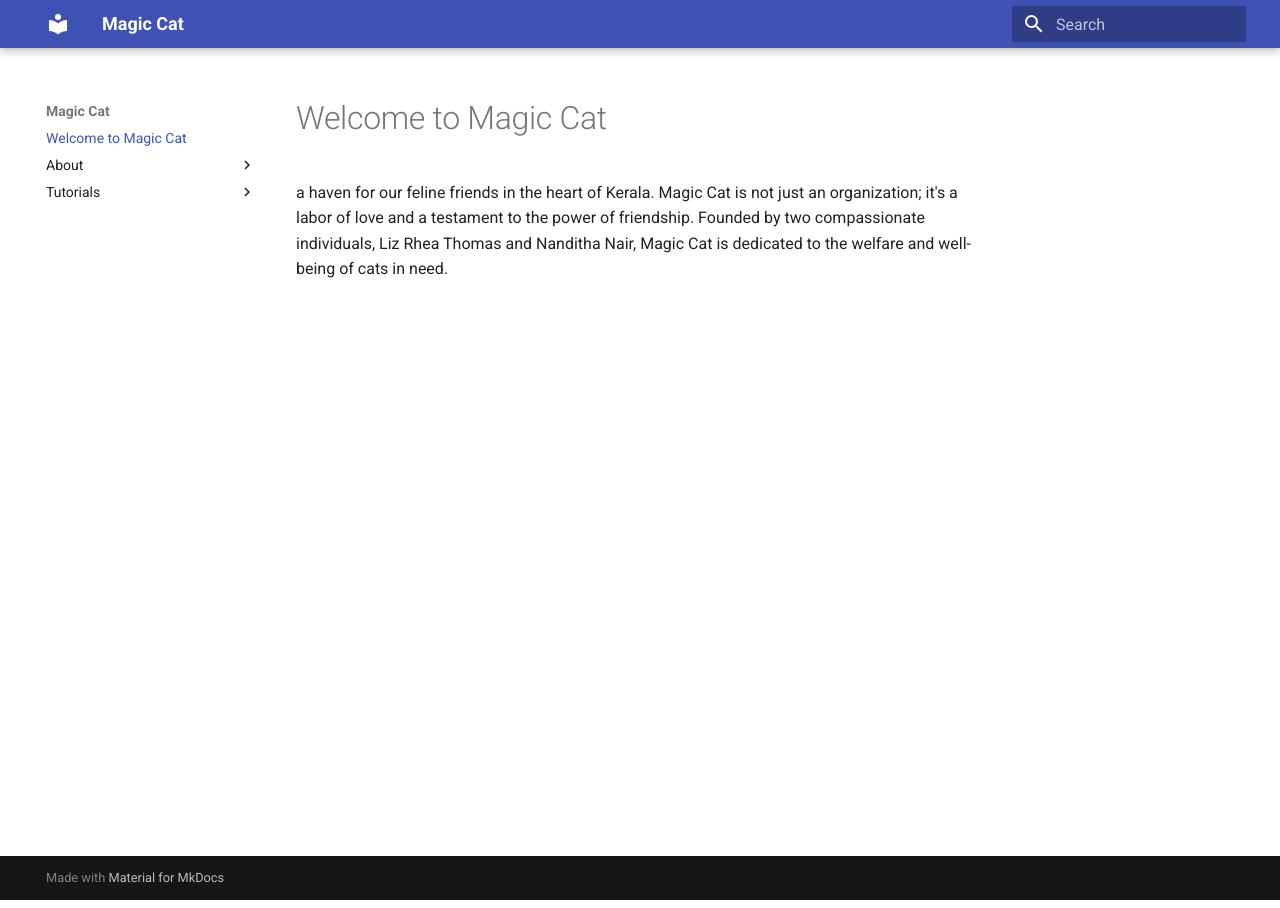
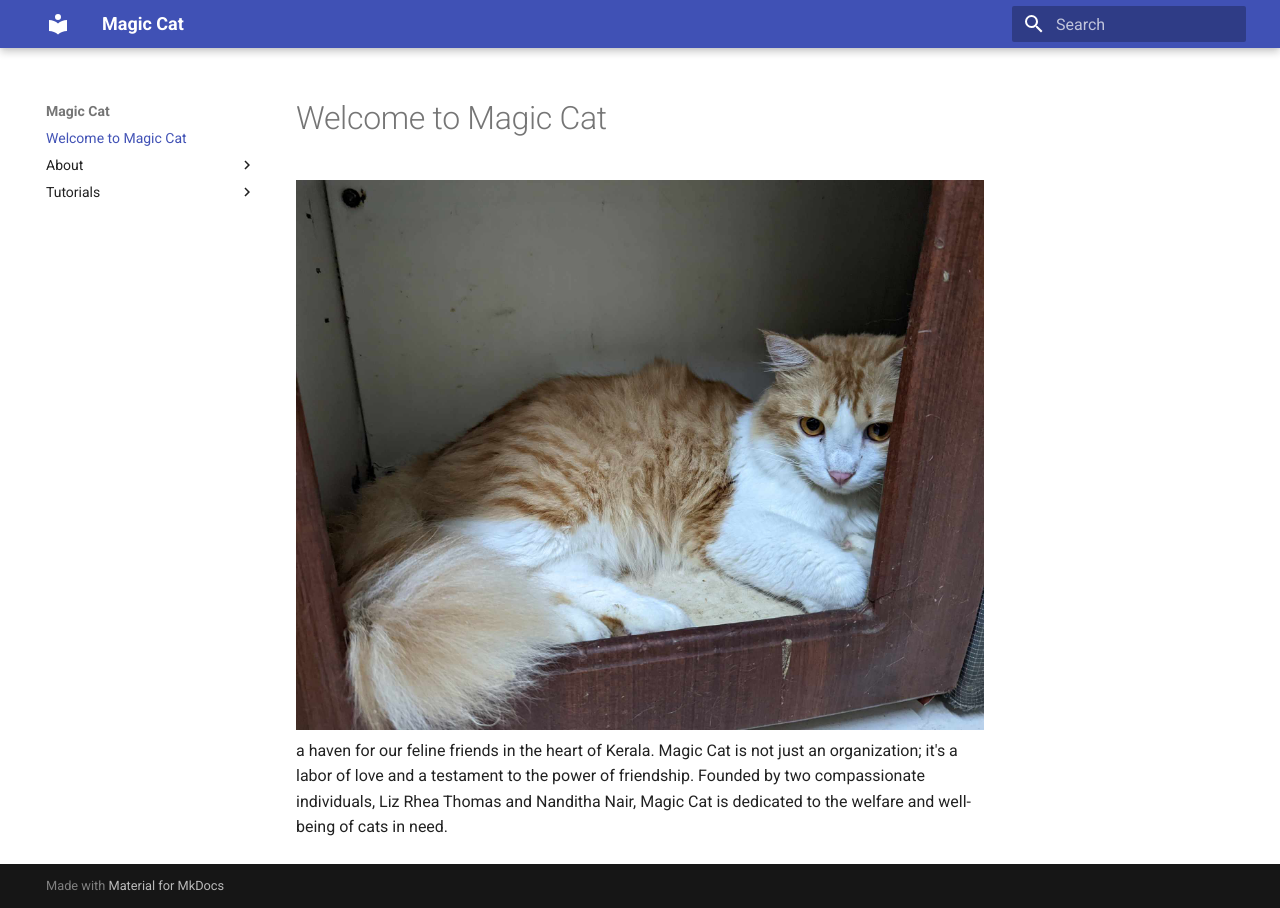
Before and after one commit to MagicCatIn/magiccat.github.io, an MkDocs documentation site: the page built from docs/index.md, in a window 1280 px wide. Built offline with MkDocs 1.6.1 and Material for MkDocs 9.7.7, drawn with Linux system fonts in a browser that asks for light colours.

Commit message:
Update index.md

```diff
--- a/docs/index.md
+++ b/docs/index.md
@@ -1,2 +1,3 @@
 # Welcome to Magic Cat
+![](./images/manjan.jpg)
 a haven for our feline friends in the heart of Kerala. Magic Cat is not just an organization; it's a labor of love and a testament to the power of friendship. Founded by two compassionate individuals, Liz Rhea Thomas and Nanditha Nair, Magic Cat is dedicated to the welfare and well-being of cats in need.
```
